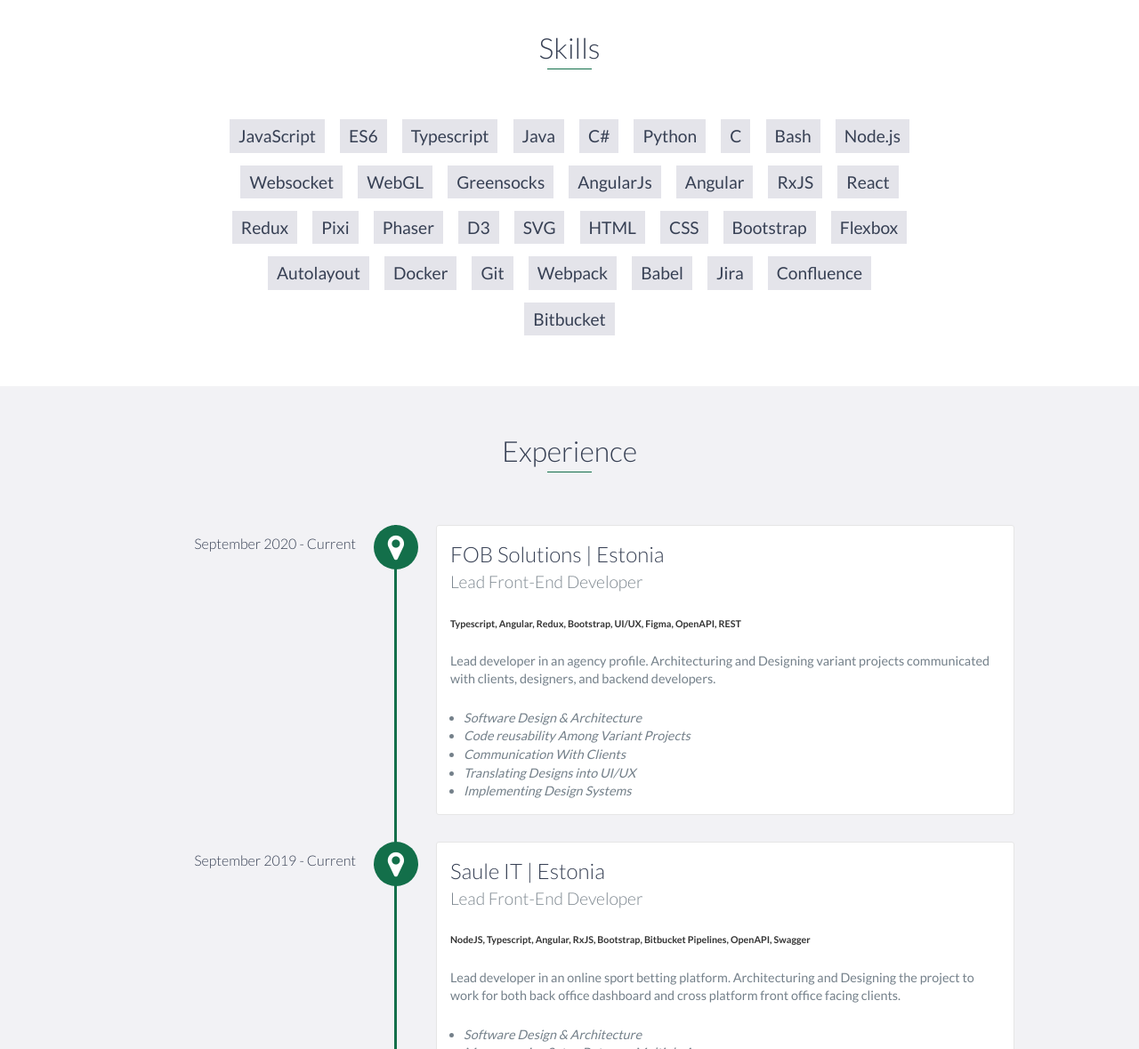
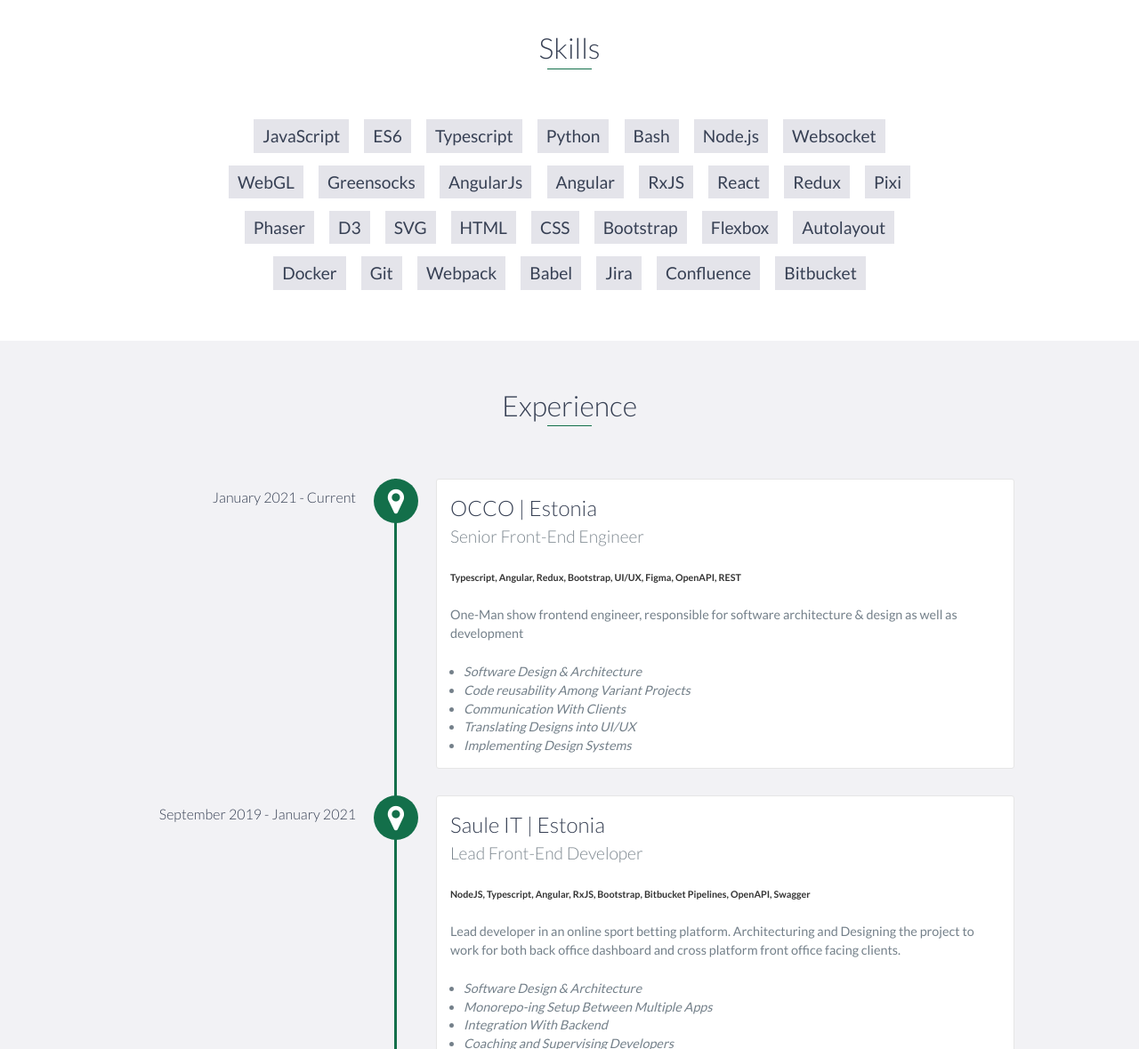
Before and after one commit to msqaddura/msqaddura.github.io, a website: page index.html in a window 1280 px wide. Shown: the part 1060-2239 px from the top of the page at 89% size. Drawn offline with nearby package versions, Linux system fonts and the light colour scheme.

Commit message:
updated cv

```diff
--- a/index.html
+++ b/index.html
@@ -98,10 +98,10 @@
             <li class="language">JavaScript</li>
             <li class="language">ES6</li>
             <li class="language">Typescript</li>
-            <li class="language">Java</li>
-            <li class="language">C#</li>
+            <!-- <li class="language">Java</li>
+            <li class="language">C#</li> -->
             <li class="language">Python</li>
-            <li class="language">C</li>
+            <!-- <li class="language">C</li> -->
             <li class="eco">Bash</li>
             <li class="eco">Node.js</li>
             <li class="extension">Websocket</li>
@@ -136,13 +136,13 @@
     <div id="experience" class="background-alt">
         <h2 class="heading">Experience</h2>
         <div id="experience-timeline">
-            <div data-date="September 2020 - Current">
-                <h3>FOB Solutions | Estonia</h3>
-                <h4>Lead Front-End Developer</h4>
+            <div data-date="January 2021 - Current">
+                <h3>OCCO | Estonia</h3>
+                <h4>Senior Front-End Engineer</h4>
                 <h6>Typescript, Angular, Redux, Bootstrap, UI/UX, Figma, OpenAPI, REST
                 </h6>
                 <p>
-                    Lead developer in an agency profile. Architecturing and Designing variant projects communicated with clients, designers, and backend developers.
+                   One-Man show frontend engineer, responsible for software architecture & design as well as development
 
                 </p>
                 <br>
@@ -160,7 +160,7 @@
                     </ul>
                 </em>
             </div>
-            <div data-date="September 2019 - Current">
+            <div data-date="September 2019 - January 2021">
                 <h3>Saule IT | Estonia</h3>
                 <h4>Lead Front-End Developer</h4>
                 <h6>NodeJS, Typescript, Angular, RxJS, Bootstrap, Bitbucket Pipelines, OpenAPI, Swagger
```
